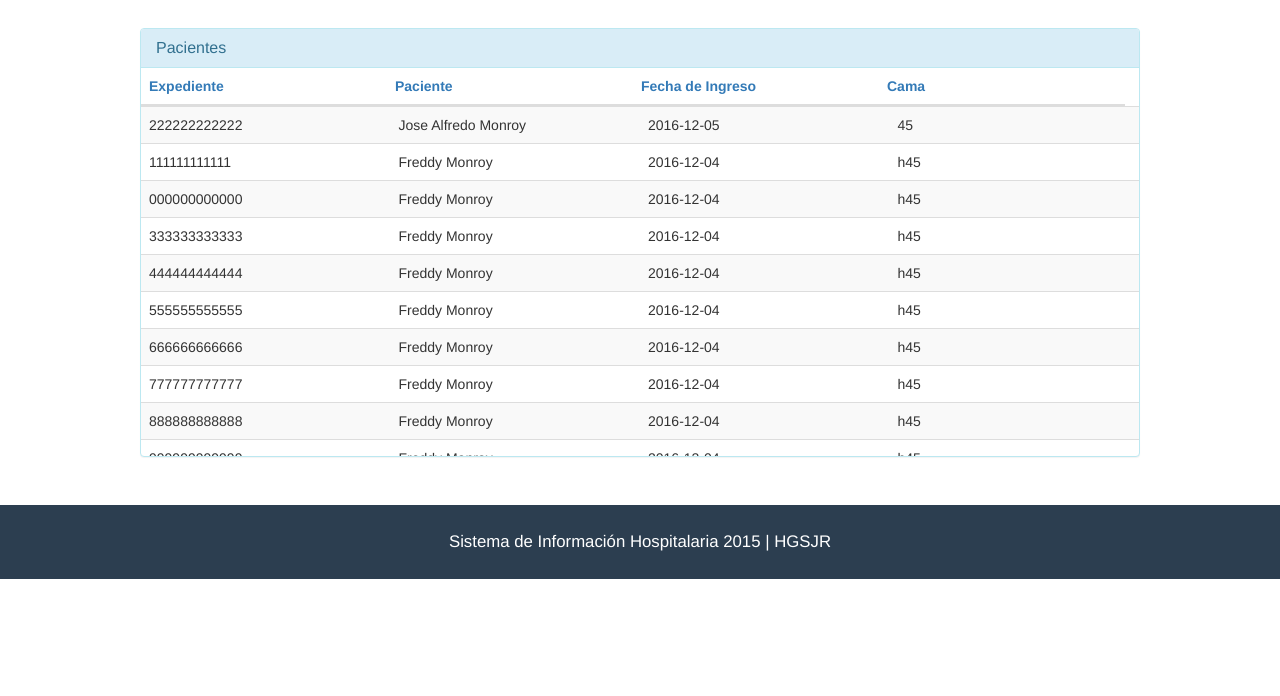
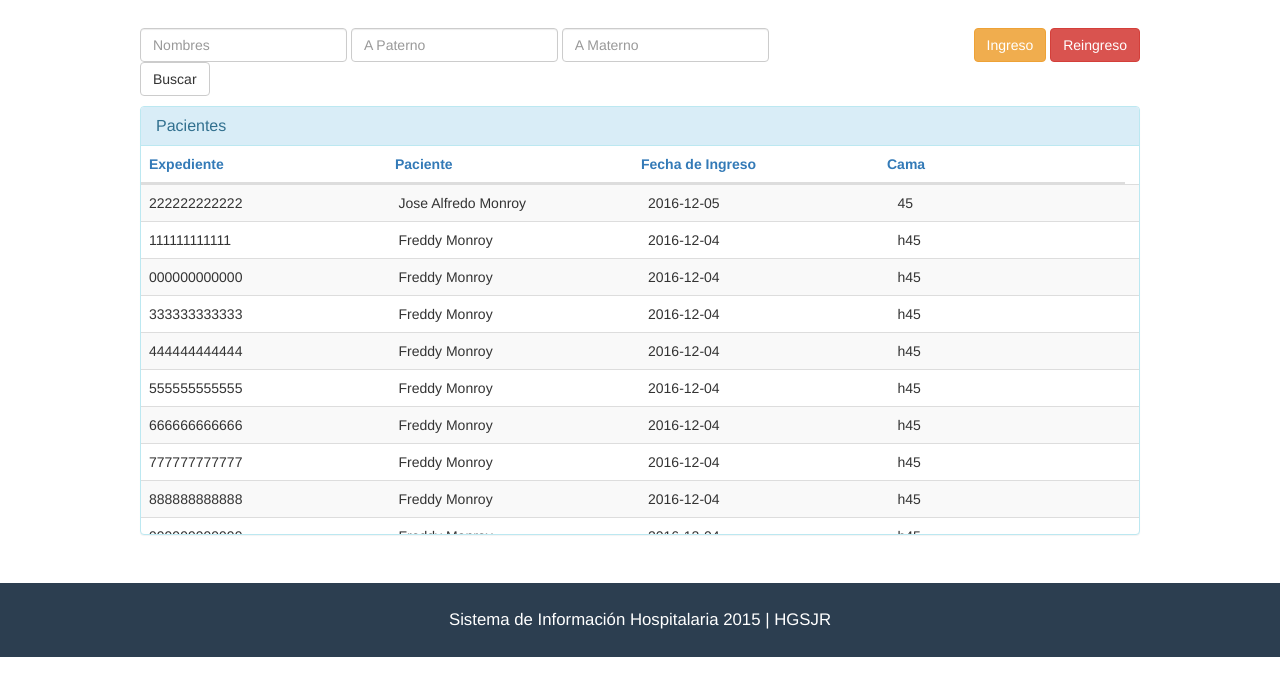
Before and after one commit to fredydeltoro/Tsocial, a Django app: page / in a window 1280 px wide. Shown: the part 89-785 px from the top of the page. Run offline with Django 3.2, Linux system fonts and the light colour scheme; data comes from the database, SQL or seed files in the repository; style sheets or scripts are compiled from the project's sources; some libraries are stand-ins or nearby versions.

Commit message:
agregando elementos a la vista de pacientes

```diff
--- a/control/static/css/pacientes.css
+++ b/control/static/css/pacientes.css
@@ -1,3 +1,8 @@
+.tools-pacients {
+  margin-bottom: 10px; }
+  .tools-pacients .links {
+    float: right; }
+
 .btn-cama:focus, .btn-cama:hover,
 .btn-expediente:focus,
 .btn-expediente:hover,
--- a/control/static/sass/pacientes.scss
+++ b/control/static/sass/pacientes.scss
@@ -1,3 +1,12 @@
+.tools-pacients{
+  margin-bottom: 10px;
+
+  .links{
+    float: right;
+  }
+}
+
+
 .btn-cama,
 .btn-expediente,
 .btn-fecha,
--- a/control/templates/pacientes.html
+++ b/control/templates/pacientes.html
@@ -9,6 +9,27 @@
 
 
 {% block content %}
+<div class="tools-pacients">
+  <div class="row">
+    <div class="col-md-8">
+      <form action="" class="form-inline">
+        <div class="form-group">
+          <input type="text" class="form-control" placeholder="Nombres">
+          <input type="text" class="form-control" placeholder="A Paterno">
+          <input type="text" class="form-control" placeholder="A Materno">
+        </div>
+        <input class="btn btn-default" type="submit" name="search" value="Buscar">
+      </form>
+    </div>
+    <div class="col-md-4">
+      <div class="links">
+        <a href="/agregar" class="btn btn-warning"> Ingreso </a>
+        <a href="#" class="btn btn-danger"> Reingreso </a>
+      </div>
+    </div>
+  </div>
+</div>
+
 <div class="panel panel-info">
   <div class="panel-heading">
     <h3 class="panel-title">Pacientes</h3>
@@ -33,7 +54,6 @@
     </thead>
 
   </table>
-
 
 </div>
 {% endblock content %}
```
Also changed, not shown: 1 other file.
